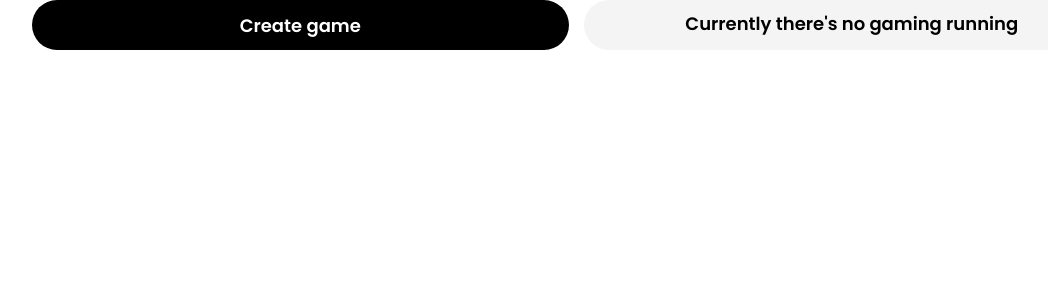
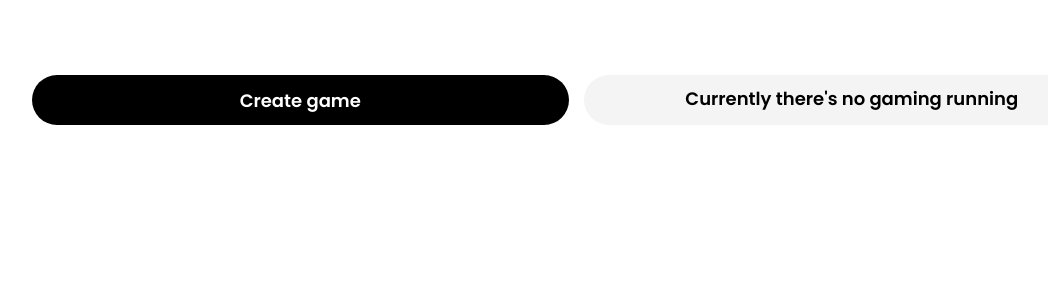
Before and after one commit to Scapetown/admin, a Vue app: page / in a window 1280 px wide. Shown: the top 300 px of the page, without its empty margins (64-1112 px from the left). Built offline with nearby package versions, Linux system fonts and the light colour scheme; no server answers.

Commit message:
feat(dahboard): add header component

```diff
--- /dev/null
+++ b/src/components/layout/Header.vue
@@ -0,0 +1,14 @@
+<template>
+  <div class="header">
+    <slot />
+  </div>
+</template>
+
+<style lang="scss" scoped>
+.header {
+  width: 100%;
+  height: calc(50px + 10px);
+  padding: var(--gap-small) var(--gap-small) 0 var(--gap-small);
+  margin-bottom: var(--gap);
+}
+</style>
--- a/src/views/Dashboard.vue
+++ b/src/views/Dashboard.vue
@@ -1,4 +1,5 @@
 <template>
+  <Header></Header>
   <Container>
     <ColumnLayout>
       <Column>
@@ -17,6 +18,7 @@
 import { defineComponent } from "vue";
 import config from "@/config/config";
 import io from "socket.io-client";
+import Header from "@/components/layout/Header.vue";
 import Container from "@/components/layout/Container.vue";
 import ColumnLayout from "@/components/layout/ColumnLayout.vue";
 import Column from "@/components/layout/Column.vue";
@@ -26,6 +28,7 @@ import Card from "@/components/layout/Card.vue";
 export default defineComponent({
   name: "Dashboard",
   components: {
+    Header,
     Container,
     ColumnLayout,
     Column,
```
